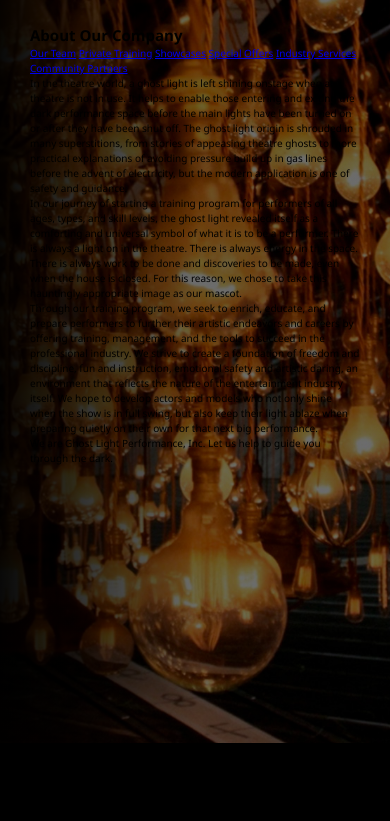
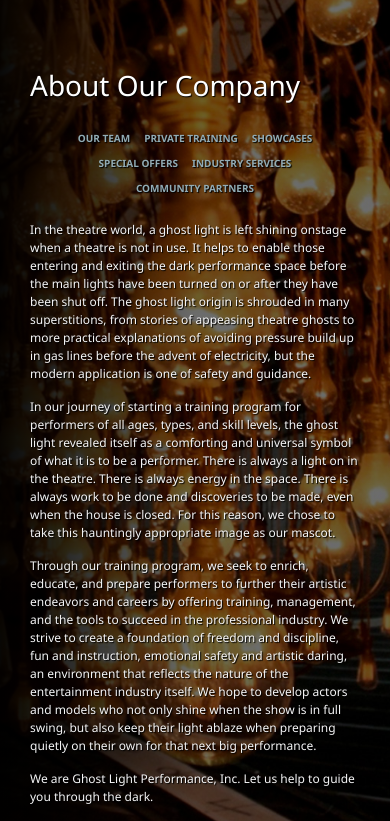
Before and after one commit to designersimage/ghostlight, a website with bundled scripts: page company/index.html in a window 390 px wide. Shown: the part 101-922 px from the top of the page. Before the commit the page ends 844 px from the top, so only its background shows below. Built offline with nearby package versions, Linux system fonts and the light colour scheme.

Commit message:
refactor js load and preload, apply mobile style for company page

```diff
--- a/company/index.html
+++ b/company/index.html
@@ -7,7 +7,6 @@
     <title>Ghost Light Performance, Inc. - About Us</title>
     <link rel="stylesheet" href="./../assets/main.min.css" />
     <script src="./../assets/preload.min.js" type="text/javascript"></script>
-    <script>const direction = sessionStorage.getItem('direction') ?? 'group-forward';</script>
 </head>
 <body>
     <section class="company">
--- a/src/data/data.js
+++ b/src/data/data.js
@@ -20,14 +20,14 @@
         id: 2,
         slug: 'about',
         title: `About Our Company`,
-        content: `<div id="page-links">
-                    <a href="team.html" class="group-forward" title="Our Team">Our Team</a>
-                    <a href="private_training.html" class="group-forward" title="Private Training">Private Training</a>
-                    <a href="showcases.html" class="group-forward" title="Showcases">Showcases</a>
-                    <a href="offers.html" class="group-forward" title="Special Offers">Special Offers</a>
-                    <a href="industry_services.html" class="group-forward" title="Industry Services">Industry Services</a>
-                    <a href="../community_partners/" class="forward" title="Community Partners">Community Partners</a>
-                </div>
+        content: `<nav class="page-links">
+                    <a href="team.html" data-nav="group-forward" title="Our Team">Our Team</a>
+                    <a href="private_training.html" data-nav="group-forward" title="Private Training">Private Training</a>
+                    <a href="showcases.html" data-nav="group-forward" title="Showcases">Showcases</a>
+                    <a href="offers.html" data-nav="group-forward" title="Special Offers">Special Offers</a>
+                    <a href="industry_services.html" data-nav="group-forward" title="Industry Services">Industry Services</a>
+                    <a href="../community_partners/" data-nav="forward" title="Community Partners">Community Partners</a>
+                </nav>
                 <p>In the theatre world, a ghost light is left shining onstage when a theatre is not in use. It helps to enable those entering and
                     exiting the dark performance space before the main lights have been turned on or after they have been shut off. The ghost light
                     origin is shrouded in many superstitions, from stories of appeasing theatre ghosts to more practical explanations of avoiding
--- a/src/js/main.js
+++ b/src/js/main.js
@@ -7,6 +7,14 @@
 */
 import { getPageLinks, loadPageContent } from './modules/utils';
 
+export const pageEl = document.querySelector('body > section');
+export const pageContentEl = document.querySelector('body > section > main');
+export const direction = sessionStorage.getItem('direction') ?? 'group-forward';
+
+if (direction == 'back' || direction == 'forward') {
+    pageEl.classList.add('hide');
+}
+
 /* Load page content */
 loadPageContent();
 
--- a/src/js/modules/utils.js
+++ b/src/js/modules/utils.js
@@ -5,9 +5,7 @@
  *  Project: Ghost Light Perfomance, Inc.
  *  Author: Jonathan Wheeler
 */
-
-import { pause } from "browser-sync";
-
+import { pageEl, pageContentEl, direction } from "../main";
 
 /**
  * A function for getting all links on page to navigation direction.
@@ -20,8 +18,6 @@
     const closeMenuBtn = document.querySelector('button.menu-close');
     const closeSigninBtn = document.querySelector('button.signin-close');
     const closeSearchBtn = document.querySelector('button.search-close');
-    const pageEl = document.querySelector('body > section');
-    const pageContentEl = document.querySelector('body > section > main');
 
     /* Loop through links list */
     pageLinks.forEach(link => {
@@ -124,23 +120,16 @@
  */
 export const loadPageContent = async () => {
     const basename = window.location.pathname;
-    const pageEl = document.querySelector('body > section');
-    const pageContentEl = document.querySelector('body > section > main');
-
-    if (direction == 'back' && direction == 'forward') {
-        pageEl.classList.add('hide');
-        return;
-    }
 
     switch(basename) {
         case '/':
         case '/index.html':
-            await loadHomePage(direction, pageEl, pageContentEl);
+            await loadHomePage();
             break;
 
         case '/company/':
         case '/company/index.html':
-            await loadAboutPage(direction, pageEl, pageContentEl);
+            await loadAboutPage();
             break;
 
         default:
@@ -159,7 +148,12 @@
     }
 
     setTimeout(() => {
+        if (pageEl.classList.contains('hide')) {
+            pageEl.classList.remove('hide');
+        }
+    }, 250);
 
+    setTimeout(() => {
         if (pageEl.classList.contains('right')) {
             pageEl.classList.remove('right');
         }
@@ -176,13 +170,13 @@
             pageContentEl.classList.remove('left');
 
         }
-    }, 500)
+    }, 500);
 
 }
 
 
 
-const loadHomePage = async (direction, pageEl, pageContentEl) => {
+const loadHomePage = async () => {
     const pagesData = JSON.parse(sessionStorage.getItem('pages'));
     const homePage = pagesData.find(page => page.slug === 'home');
     const contentEl = document.querySelector('main.home-content > .container');
@@ -217,13 +211,9 @@
 
     contentEl.append(titleEl);
     contentEl.append(mainContentEl);
-
-    if (pageEl.classList.contains('hide')) {
-        pageEl.classList.remove('hide');
-    }
 }
 
-const loadAboutPage = async (direction, pageEl, pageContentEl) => {
+const loadAboutPage = async () => {
     const pagesData = JSON.parse(sessionStorage.getItem('pages'));
     const aboutPage = pagesData.find(page => page.slug === 'about');
     const contentEl = document.querySelector('main.about-content > .container');
@@ -258,8 +248,4 @@
 
     contentEl.append(titleEl);
     contentEl.append(mainContentEl);
-
-    if (pageEl.classList.contains('hide')) {
-        pageEl.classList.remove('hide');
-    }
 }
--- a/src/scss/modules/_layout.scss
+++ b/src/scss/modules/_layout.scss
@@ -9,10 +9,13 @@
 body {
     background: rgb(0, 0, 0) url('../assets/images/ghostlight_bg.png') repeat -50% 0% fixed;
     background-size: 85%;
+    inset: 0;
+    position: absolute;
 
-    & > section {
+    &> section {
         min-height: 100vh;
         overflow-x: hidden;
+        overflow-y: auto;
         position: relative;
         width: 100%;
     }
--- a/src/scss/modules/_modal.scss
+++ b/src/scss/modules/_modal.scss
@@ -7,7 +7,7 @@
 */
 
 .modal-nav {
-    background: rgba(0, 0, 0, .9);
+    background: rgba(0, 0, 0, .85);
     inset: 0;
     position: absolute;
     transform: translateY(-100vh);
@@ -182,7 +182,7 @@
 }
 
 .modal-signin {
-    background: rgba(0, 0, 0, .9);
+    background: rgba(0, 0, 0, .85);
     inset: 0;
     position: absolute;
     transform: translateY(-100vh);
@@ -293,7 +293,7 @@
 }
 
 .modal-search {
-    background: rgba(0, 0, 0, .9);
+    background: rgba(0, 0, 0, .85);
     inset: 0;
     position: absolute;
     transform: translateY(-100vh);
--- a/src/scss/pages/_company.scss
+++ b/src/scss/pages/_company.scss
@@ -23,6 +23,44 @@
         margin-top: 2rem;
         transform: translateX(0);
         @include animate( all, 250ms );
+
+        h1 {
+            color: white;
+            font-size: 2rem;
+            font-weight: 400;
+            margin: 0 0 1rem;
+            text-shadow: 1px 1px 1px black;
+        }
+
+        nav.page-links {
+            align-items: center;
+            display: flex;
+            flex-wrap: wrap;
+            justify-content: center;
+            margin: 0 0 2rem;
+
+            a {
+                color: $gl__light;
+                font-weight: 600;
+                margin: .5rem .7rem;
+                text-decoration: none;
+                text-shadow: 1px 1px 1px black;
+                text-transform: uppercase;
+                white-space: nowrap;
+                @include animate( color, 250ms );
+
+                &:active, &:hover {
+                    color: $gl__dark;
+                }
+            }
+        }
+
+        p {
+            color: $gl__white;
+            font-size: 1.2rem;
+            margin: 0 0 1.5rem;
+            text-shadow: 1px 1px 1px black;
+        }
 
         &.hide {
             display: none;
@@ -53,7 +91,10 @@
 @media screen and (min-width: 360px) {
     .company {
         .about-content {
-
+            h1 {
+                font-size: 2.4rem;
+                margin: 5rem 0 2rem;
+            }
         }
     }
 }
@@ -64,7 +105,10 @@
         background-size: cover;
 
         .about-content {
-
+            h1 {
+                font-size: 2.4rem;
+                margin: 4rem 0 2rem;
+            }
         }
     }
 }
@@ -75,7 +119,10 @@
         background-size: cover;
 
         .about-content {
-
+            h1 {
+                font-size: 2.8rem;
+                margin: 6rem 0 2rem;
+            }
         }
     }
 }
@@ -85,12 +132,7 @@
 }
 
 @media screen and (min-width: 425px) {
-    .company {
 
-        .about-content {
-
-        }
-    }
 }
 
 @media screen and (min-width: 540px) {
```
Also changed, not shown: index.html (+0 -1 lines), assets/main.min.css, assets/main.min.js, assets/preload.min.js, 3 other files.
